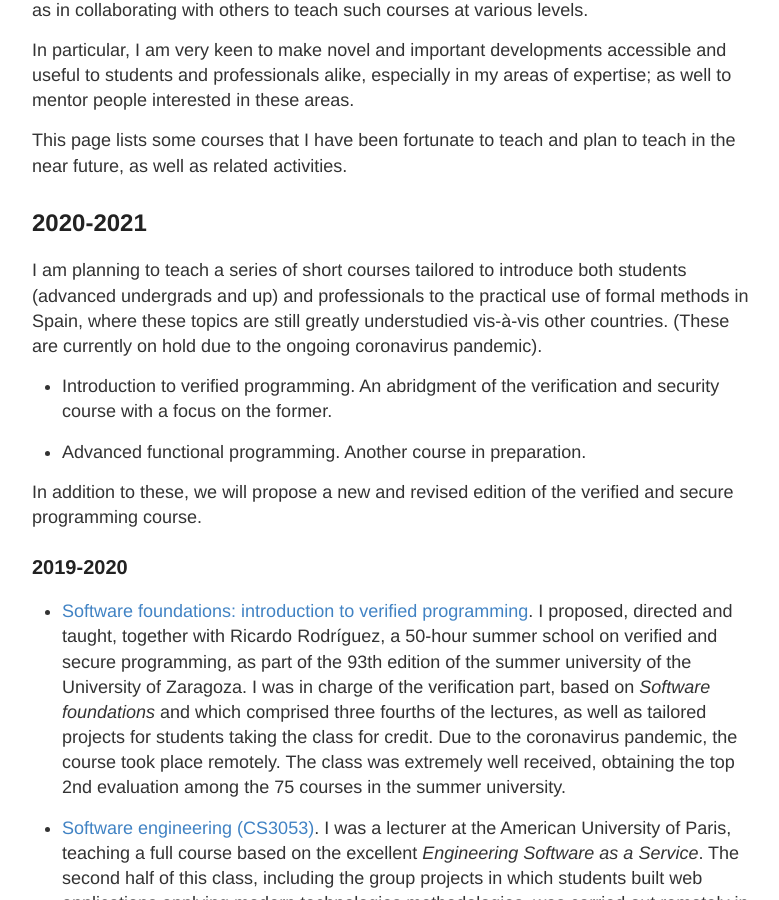
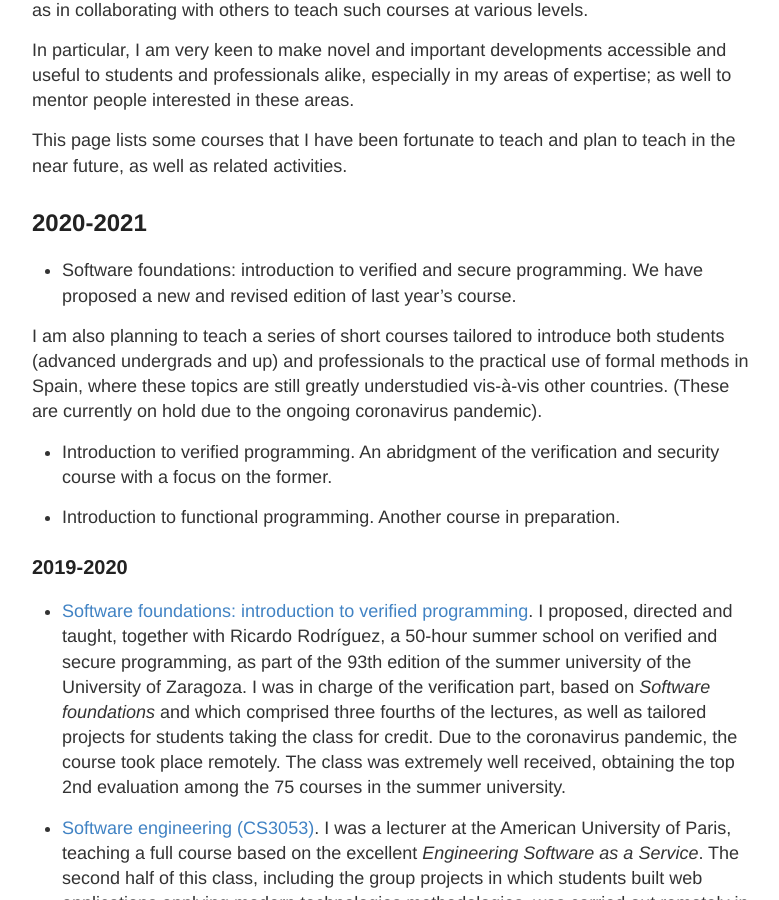
Before and after one commit to robblanco/robblanco.github.io, a Jekyll site: the page built from teaching.md, in a window 1280 px wide and 900 px high, scrolled down 320 px. Shown: the whole window, without its empty margins (248-1027 px from the left). Built offline with Jekyll 4.4.1, drawn with Linux system fonts in a browser that asks for light colours.

Commit message:
New proposal

```diff
--- a/teaching.md
+++ b/teaching.md
@@ -20,21 +20,21 @@ teach in the near future, as well as related activities.
 
 ## 2020-2021
 
-I am planning to teach a series of short courses tailored to introduce both
-students (advanced undergrads and up) and professionals to the practical use of
-formal methods in Spain, where these topics are still greatly understudied
-vis-à-vis other countries. (These are currently on hold due to the ongoing
-coronavirus pandemic).
+* Software foundations: introduction to verified and secure programming.
+  We have proposed a new and revised edition of last year's course.
+
+I am also planning to teach a series of short courses tailored to introduce
+both students (advanced undergrads and up) and professionals to the practical
+use of formal methods in Spain, where these topics are still greatly
+understudied vis-à-vis other countries. (These are currently on hold due to the
+ongoing coronavirus pandemic).
 
 * Introduction to verified programming.
   An abridgment of the verification and security course with a focus on the
   former.
 
-* Advanced functional programming.
+* Introduction to functional programming.
   Another course in preparation.
-
-In addition to these, we will propose a new and revised edition of the verified
-and secure programming course.
 
 ### 2019-2020
 
```
